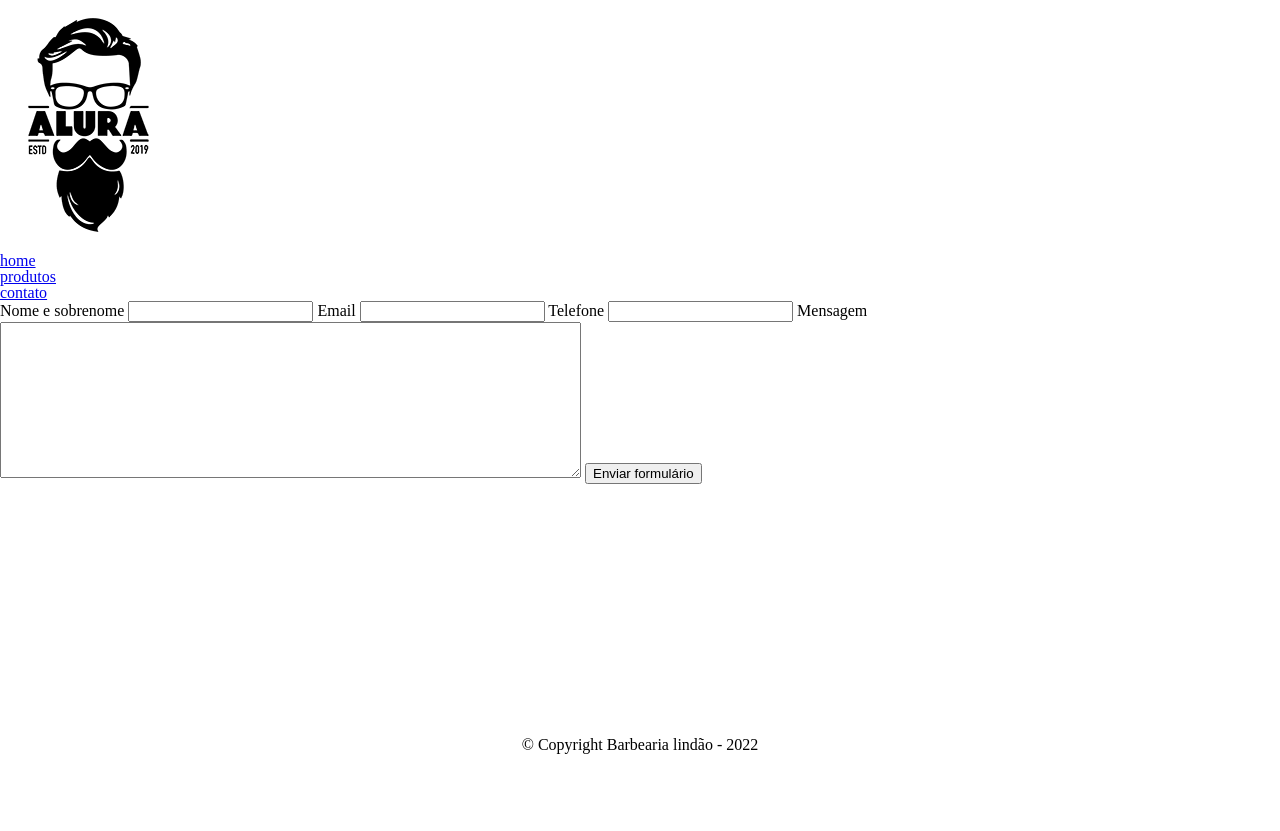
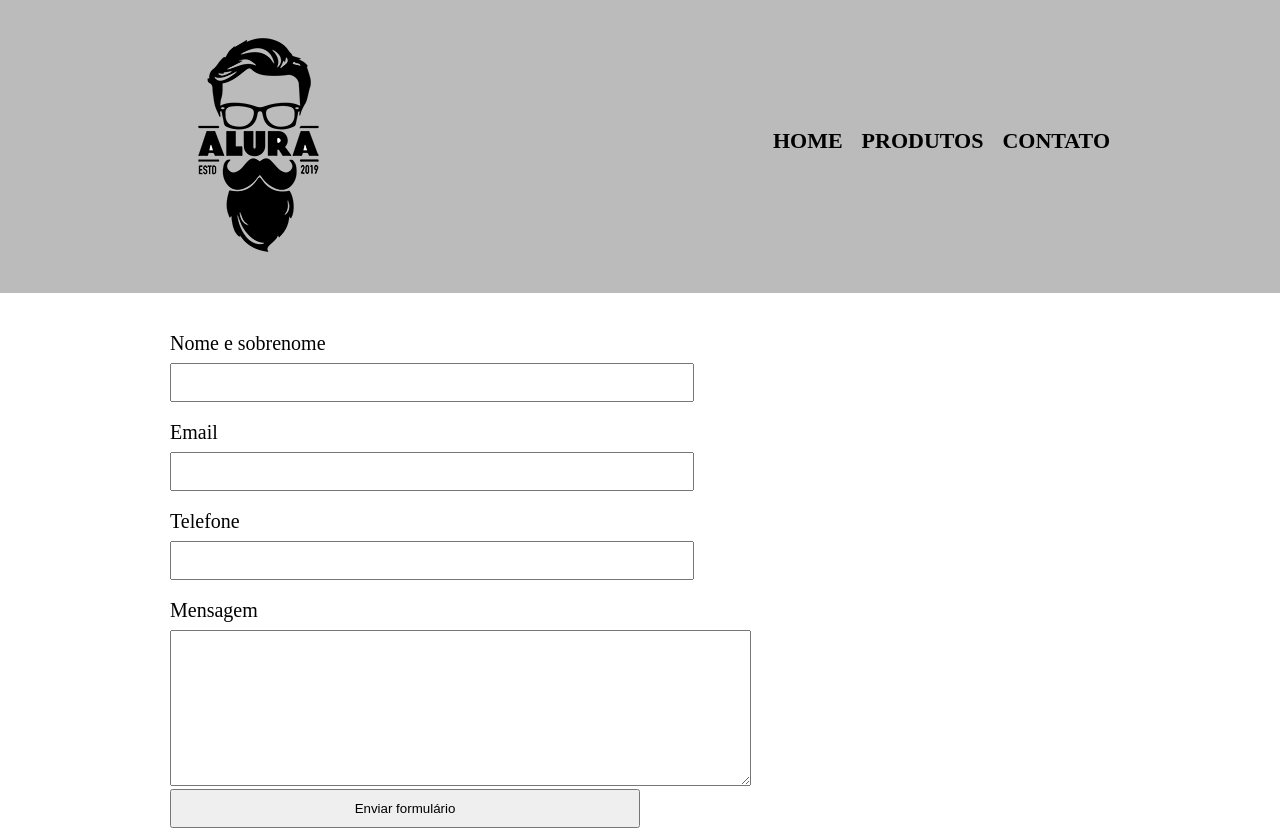
Before and after one commit to yutsqui/barbeiro, a plain HTML site: page contato.html in a window 1280 px wide. Shown: the top 831 px of the page. Before the commit the page ends 800 px from the top, so only its background shows below. Drawn offline with Linux system fonts and the light colour scheme.

Commit message:
Alteracao

```diff
--- a/produtos.css
+++ /dev/null
@@ -1,79 +0,0 @@
-header {
-	background: #BBBBBB;
-	padding: 20px 0;
-}
-
-.caixa {
-	position: relative;
-	width: 940px;
-	margin: 0 auto;
-}
-
-nav {
-	position: absolute;
-	top: 110px;
-	right: 0;
-}
-
-nav li {
-	display: inline;
-	margin: 0 0 0 15px;
-}
-
-nav a {
-	text-transform:uppercase;
-	color: #000000;
-	font-weight: bold;
-	font-size: 22px;
-	text-decoration: none;
-}
-
-nav a:hover {
-	color: #C00C06;
-	text-decoration: underline;
-}
-
-.produtos {
-	width: 980px;
-	margin: 0 auto;
-	padding: 50px 0;
-}
-
-.produtos li {
-	display: inline-block;
-	text-align: center;
-	width: 30%;
-	vertical-align: top;
-	margin: 0 1.5%;
-	padding: 30px 20px;
-	box-sizing: border-box;
-	border: 2px solid #000000;
-	border-radius: 10px;
-}
-
-.produtos li:hover {
-	border-color: #C00C06;
-}
-
-.produtos li:active {
-	border-color: #088C19;
-}
-
-.produtos h2 {
-	font-size: 30px;
-	font-weight: bold;
-}
-
-.produtos li:hover h2 {
-	font-size: 34px;
-}
-
-.produto-descricao {
-	font-size: 18px;
-}
-
-.produto-preco {
-	font-size: 22px;
-	font-weight: bold;
-	margin-top: 10px;
-}
--- /dev/null
+++ b/style-home.css
@@ -0,0 +1,53 @@
+body {
+
+}
+.titulo-principal {
+	padding-left: 20px;
+}
+
+.principal{
+	background: #CCCCCC;
+	padding: 30px;
+}
+
+#banner {
+	width: 100%;
+}
+
+.titulo-centralizado {
+	text-align: center
+}
+
+p {
+    text-align: center;
+}
+
+#missao
+{
+	font-size:20px;
+}
+
+ em strong {
+    color: #FFFF00;
+}
+
+.itens {
+	font-style: italic;
+}
+
+.beneficios {
+	background: #ffffff;
+	padding: 20px;
+}
+
+
+ul {
+    display: inline-block;
+    vertical-align: top;
+    width: 20%;
+    margin-right: 15%;
+}
+
+.imagembeneficios {
+    width: 50%;
+}
--- a/style.css
+++ b/style.css
@@ -1,53 +1,114 @@
-body {
+header {
+	background: #BBBBBB;
+	padding: 20px 0;
+}
+
+.caixa {
+	position: relative;
+	width: 940px;
+	margin: 0 auto;
+}
+
+nav {
+	position: absolute;
+	top: 110px;
+	right: 0;
+}
+
+nav li {
+	display: inline;
+	margin: 0 0 0 15px;
+}
+
+nav a {
+	text-transform:uppercase;
+	color: #000000;
+	font-weight: bold;
+	font-size: 22px;
+	text-decoration: none;
+}
+
+nav a:hover {
+	color: #C00C06;
+	text-decoration: underline;
+}
+
+.produtos {
+	width: 980px;
+	margin: 0 auto;
+	padding: 50px 0;
+}
+
+.produtos li {
+	display: inline-block;
+	text-align: center;
+	width: 30%;
+	vertical-align: top;
+	margin: 0 1.5%;
+	padding: 30px 20px;
+	box-sizing: border-box;
+	border: 2px solid #000000;
+	border-radius: 10px;
+}
+
+.produtos li:hover {
+	border-color: #C00C06;
+}
+
+.produtos li:active {
+	border-color: #088C19;
+}
+
+.produtos h2 {
+	font-size: 30px;
+	font-weight: bold;
+}
+
+.produtos li:hover h2 {
+	font-size: 34px;
+}
+
+.produto-descricao {
+	font-size: 18px;
+}
+
+.produto-preco {
+	font-size: 22px;
+	font-weight: bold;
+	margin-top: 10px;
+}
+
+footer {
+	text-align: center;
+	background: url("bg.jpg");
+	padding: 40px 0;
+}
+
+.copyright {
+	color: #FFFFFF;
+	font-size: 13px;
+	margin: 20px 0 0;
+}
+
+main {
+	width: 940px;
+	margin: 0 auto;
+}
+
+form {
+	margin: 40px 0;
 
 }
-.titulo-principal {
-	padding-left: 20px;
+
+form label {
+	display: block;
+	font-size: 20px;
+	margin: 0 0 10px;
 }
 
-.principal{
-	background: #CCCCCC;
-	padding: 30px;
+form input {
+	display: block;
+	margin: 0 0 20px;
+	padding: 10px 25px;
+	width: 50%;
 }
-
-#banner {
-	width: 100%;
-}
-
-.titulo-centralizado {
-	text-align: center
-}
-
-p {
-    text-align: center;
-}
-
-#missao
-{
-	font-size:20px;
-}
-
- em strong {
-    color: #FFFF00;
-}
-
-.itens {
-	font-style: italic;
-}
-
-.beneficios {
-	background: #ffffff;
-	padding: 20px;
-}
-
-
-ul {
-    display: inline-block;
-    vertical-align: top;
-    width: 20%;
-    margin-right: 15%;
-}
-
-.imagembeneficios {
-    width: 50%;
-}
```
Also changed, not shown: produtos.html (+8 -1 lines).
